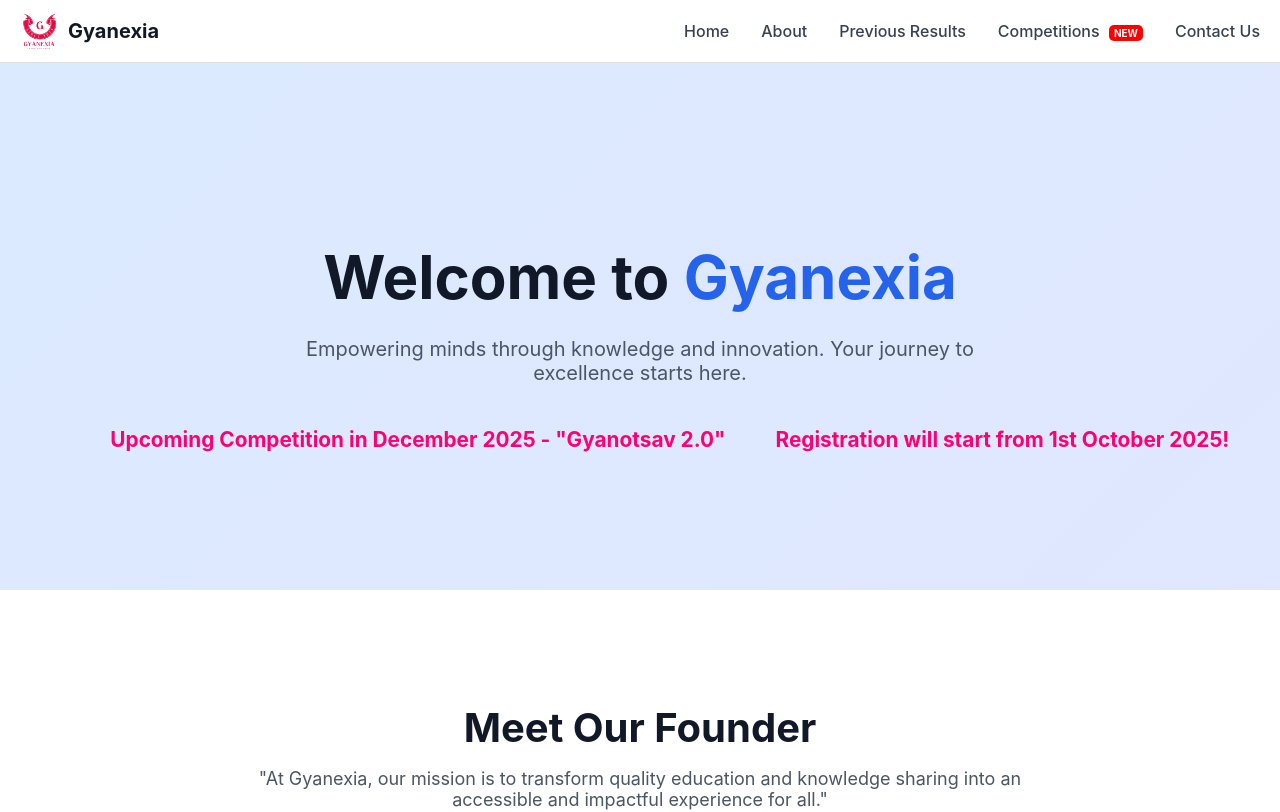
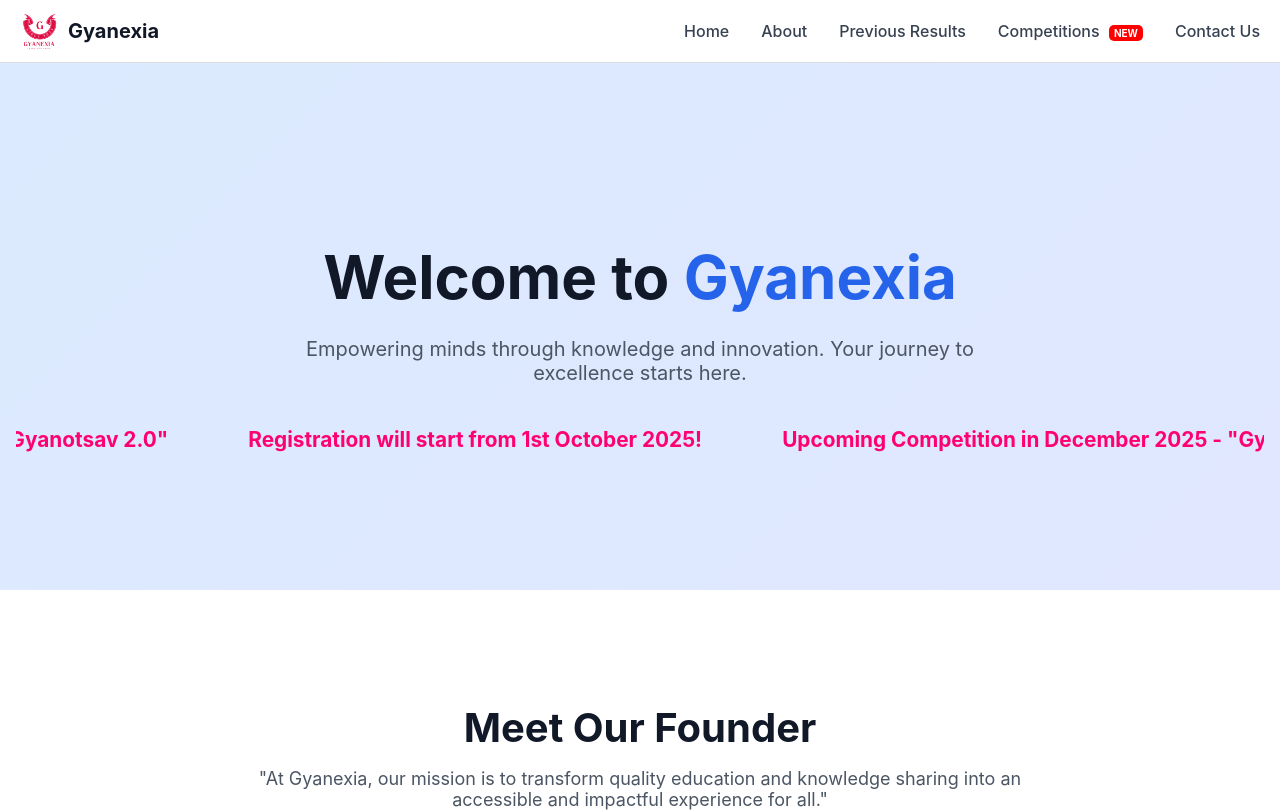
Before and after one commit to nikhilprajapati-21/gyanexia, a React (Create React App) app: page / in a window 1280 px wide. Shown: the top 812 px of the page. Built offline with nearby package versions, Linux system fonts and the light colour scheme.

Commit message:
updated home page line

```diff
--- a/src/pages/Home.css
+++ b/src/pages/Home.css
@@ -163,33 +163,30 @@ h2 {
   width: 100%;
   overflow: hidden;
   margin-top: 20px;
-  /* border-top: 2px solid #ff0073;
-  border-bottom: 2px solid #ff0073; */
   padding: 10px 0;
+  position: relative;
 }
 
 .marquee-content {
   display: inline-flex;
-  gap: 50px;
+  gap: 80px;
   font-size: 1.3rem;
   font-weight: bold;
   color: #ff0073;
-  animation: marquee 12s linear infinite;
+  white-space: nowrap;
+  animation: marquee 15s linear infinite;
 }
 
 .marquee-content span {
   display: inline-block;
-  white-space: nowrap;
 }
 
 @keyframes marquee {
-  0% {
-    transform: translateX(100%);
-  }
-  100% {
-    transform: translateX(-100%);
-  }
+  0% { transform: translateX(0%); }
+  100% { transform: translateX(-50%); }
 }
+
+
 
 /* Founder Section */
 .founder-section {
--- a/src/pages/Home.js
+++ b/src/pages/Home.js
@@ -24,6 +24,8 @@ const Home = () => {
             {/* Scrolling Announcement */}
             <div className="marquee-container">
               <div className="marquee-content">
+                <span>Upcoming Competition in December 2025 - "Gyanotsav 2.0"</span>
+                <span>Registration will start from 1st October 2025!</span>
                 <span>Upcoming Competition in December 2025 - "Gyanotsav 2.0"</span>
                 <span>Registration will start from 1st October 2025!</span>
               </div>
```
